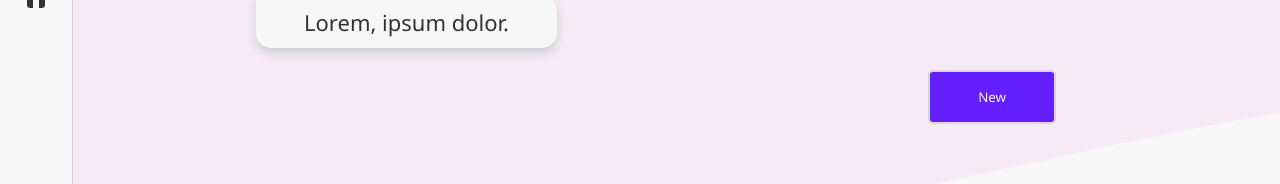
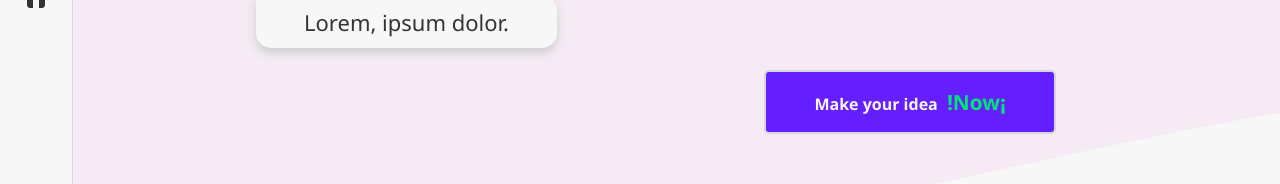
Before and after one commit to juanaguilar0710/kluster, an Angular app: page / in a window 1280 px wide. Shown: the part 268-452 px from the top of the page. Built offline with nearby package versions, Linux system fonts and the light colour scheme.

Commit message:
modified home

```diff
--- a/src/app/modules/public/home/home.component.css
+++ b/src/app/modules/public/home/home.component.css
@@ -38,7 +38,7 @@ header>.introduction>div>p{
     margin-top: 1rem;
 }
 
-header >.introduction> button{
+header >.introduction> button, .btnContinue{
     padding: 1rem 3rem;
     background-color: var(--brand-color);
     color: var(--main-bg-color);
@@ -57,3 +57,35 @@ header >.introduction> button:hover{
     width: 80%;
     margin: auto;
 }
+.btnNewBase{
+    font-size: 1rem;
+    font-weight: bold;
+}
+.btnNewBase> span{
+    font-size: 1.3rem;
+    background: transparent;
+    margin-left: 5px;
+    color: var(--button-primary-color);
+}
+.btnContinue{
+    position: fixed;
+    right: 20px;
+    bottom: 30px !important;
+    transition: all .3s ease;
+}
+.btnContinue:active{
+    transform: scale(.9,.9);
+}
+
+@keyframes heartbeat {
+    0%, 100% {
+      transform: scale(1);
+    }
+    50% {
+      transform: scale(1.1);
+    }
+  }
+
+  .pulse-button {
+    animation: heartbeat 1s infinite;
+  }
--- a/src/app/modules/public/home/home.component.html
+++ b/src/app/modules/public/home/home.component.html
@@ -15,10 +15,11 @@
         </div>
 
         <button class="btnNewBase" [routerLink]="['newbuild']">
-            New
+            Make your idea <span>!Now¡</span>
         </button>
     </div>
 </header>
+<button  class="btnNewBase btnContinue pulse-button" *ngIf="canContinue"[routerLink]="['newbuild']">Continue</button>
 <section>
     <app-cards></app-cards>
 </section>
--- a/src/app/modules/public/home/home.component.ts
+++ b/src/app/modules/public/home/home.component.ts
@@ -1,4 +1,5 @@
 import { Component, OnInit } from '@angular/core';
+import { BasecardService } from 'src/services/buildcards/basecard.service';
 import { ModalService } from 'src/services/modal.service';
 
 @Component({
@@ -10,12 +11,17 @@ export class HomeComponent implements OnInit {
 
   modalIs:boolean = false;
   loginModalIs:boolean = false;
+  canContinue:boolean =false
 
-  constructor( private modalService:ModalService) { }
+  constructor( private modalService:ModalService, private baseCardService: BasecardService) { }
 
   ngOnInit(): void {
     this.modalService.$modal.subscribe((res)=>{ this.modalIs = res})
     this.modalService.$loginModal.subscribe((res)=>{ this.loginModalIs = res})
+
+    this.baseCardService.$baseCardId.subscribe((id: number | null) => {
+      this.canContinue = id !== null;
+    });
   }
 
 }
--- a/src/app/modules/public/newbuildapp/newbuildapp.component.ts
+++ b/src/app/modules/public/newbuildapp/newbuildapp.component.ts
@@ -30,7 +30,7 @@ export class NewbuildappComponent implements OnInit {
 
   operatingSystems: string[] = ['iOS', 'Android', 'Windows', 'macOS', 'Linux'];
   platforms: string[] = ['Cellular', 'Desktop', 'Tablet'];
-  documentationOptions: string[] = ['Documentación del código', 'Informe de testing', 'Código base de la aplicación', 'Métricas'];
+  documentationOptions: string[] = ['Documentación del código', 'Informe de testing', 'Código base de la aplicación', 'Métricas','Diseños', 'MockUps'];
   features: Feature[] = [];
   selectedFeatures: string[] = [];
   totalCost: number = 0;
--- a/src/app/shared/basecardlist/basecardlist.component.ts
+++ b/src/app/shared/basecardlist/basecardlist.component.ts
@@ -23,7 +23,6 @@ export class BasecardlistComponent implements OnInit {
     this.filteredData = this.data;
     this.categories = this.getUniqueCategories(this.data);
 
-    // Suscripción al evento $baseCardId para actualizar canContinue
     this.basecardService.$baseCardId.subscribe((id: number | null) => {
       this.canContinue = id !== null;
       console.log(id !== null)
--- a/src/index.html
+++ b/src/index.html
@@ -4,7 +4,7 @@
   <meta charset="utf-8">
   <title>Kloustr</title>
   <base href="/">
-  <meta name="viewport" content="width=device-width, initial-scale=1">
+  <meta name="viewport" content="width=device-width, initial-scale=1.0, maximum-scale=1.0, user-scalable=no">
   <link rel="icon" type="image/x-icon" href="favicon.ico">
   <link rel="preconnect" href="https://fonts.gstatic.com">
   <link href="https://fonts.googleapis.com/css2?family=Roboto:wght@300;400;500&display=swap" rel="stylesheet">
```
Also changed, not shown: src/app/app.component.html (+0 -11 lines).
